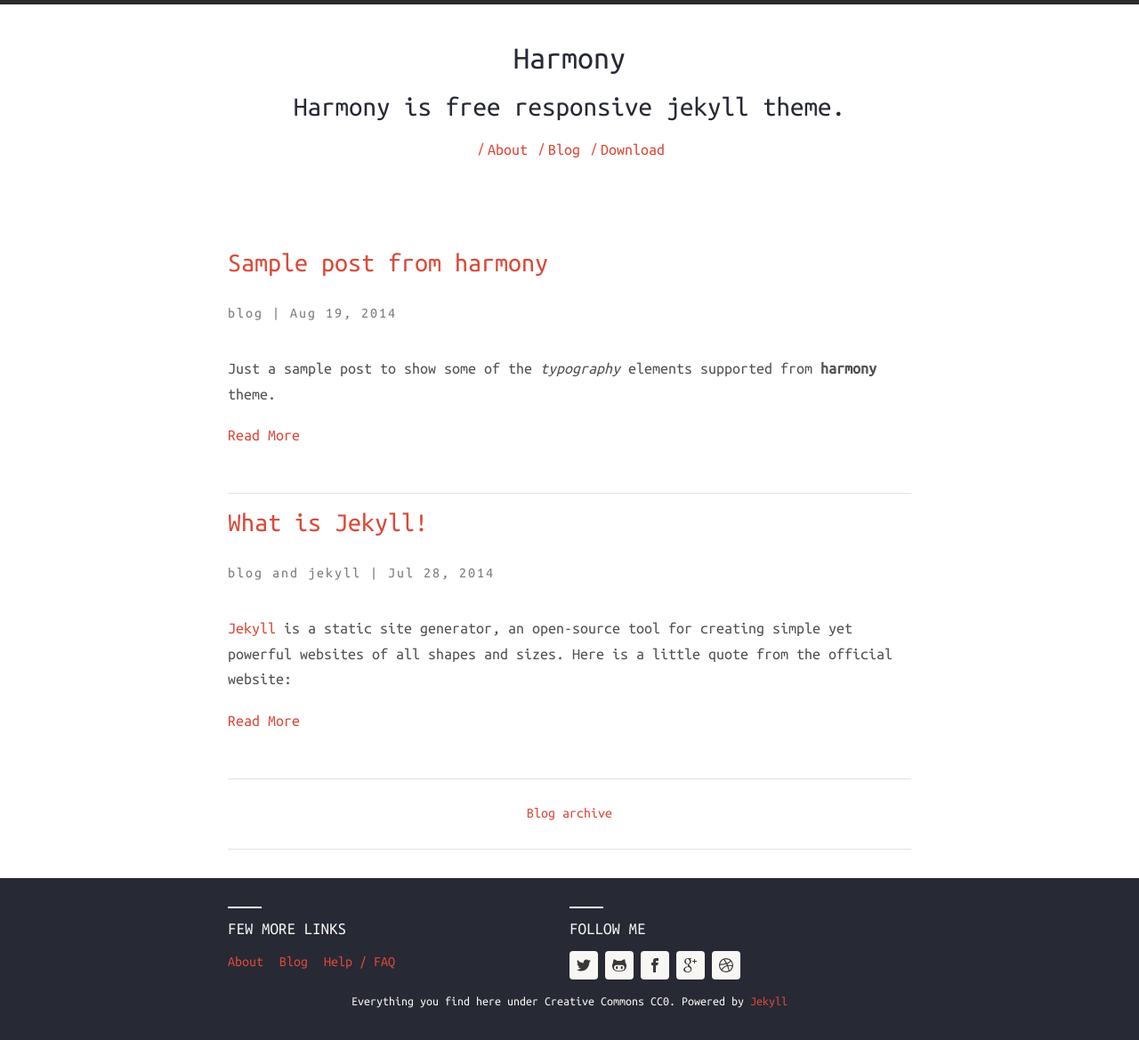
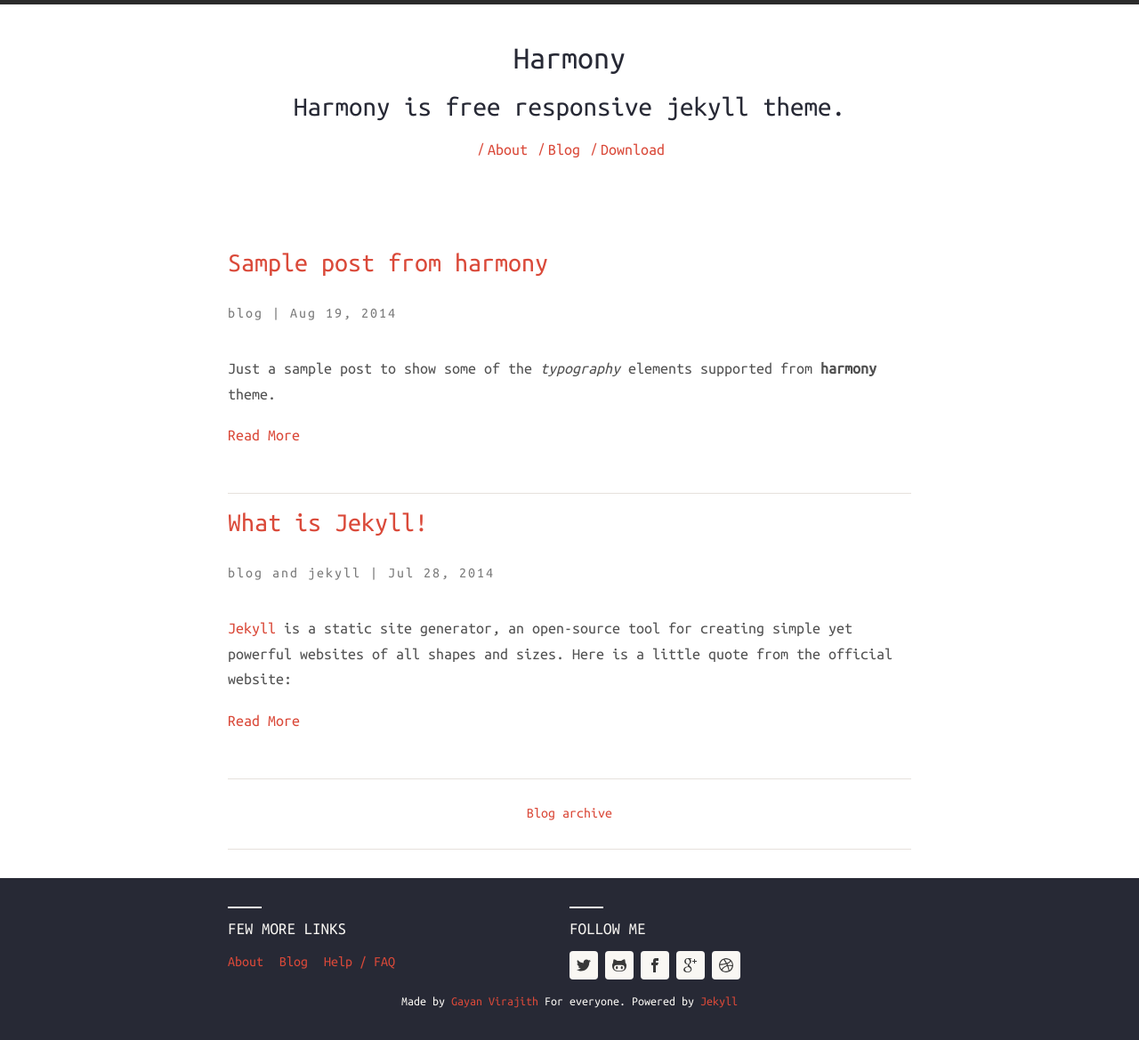
Before and after one commit to gayanvirajith/harmony, a Jekyll site: the page built from index.html, in a window 1280 px wide. Shown: the whole page at 89% size. Built offline with Jekyll 4.4.1, drawn with Linux system fonts in a browser that asks for light colours; nearby versions of some CDN libraries.

Commit message:
Change Footer line text

```diff
--- a/_includes/footer.html
+++ b/_includes/footer.html
@@ -1,4 +1,4 @@
 {% if site.harmony.show_disclaimer %}
-	Everything you find here under Creative Commons CC0.
+	Made by <a href="http://gayan.me" target="_blank">Gayan Virajith</a> For everyone.
 {% endif %}
 Powered by <a href="http://jekyllrb.com" target="_blank">Jekyll</a>
```
